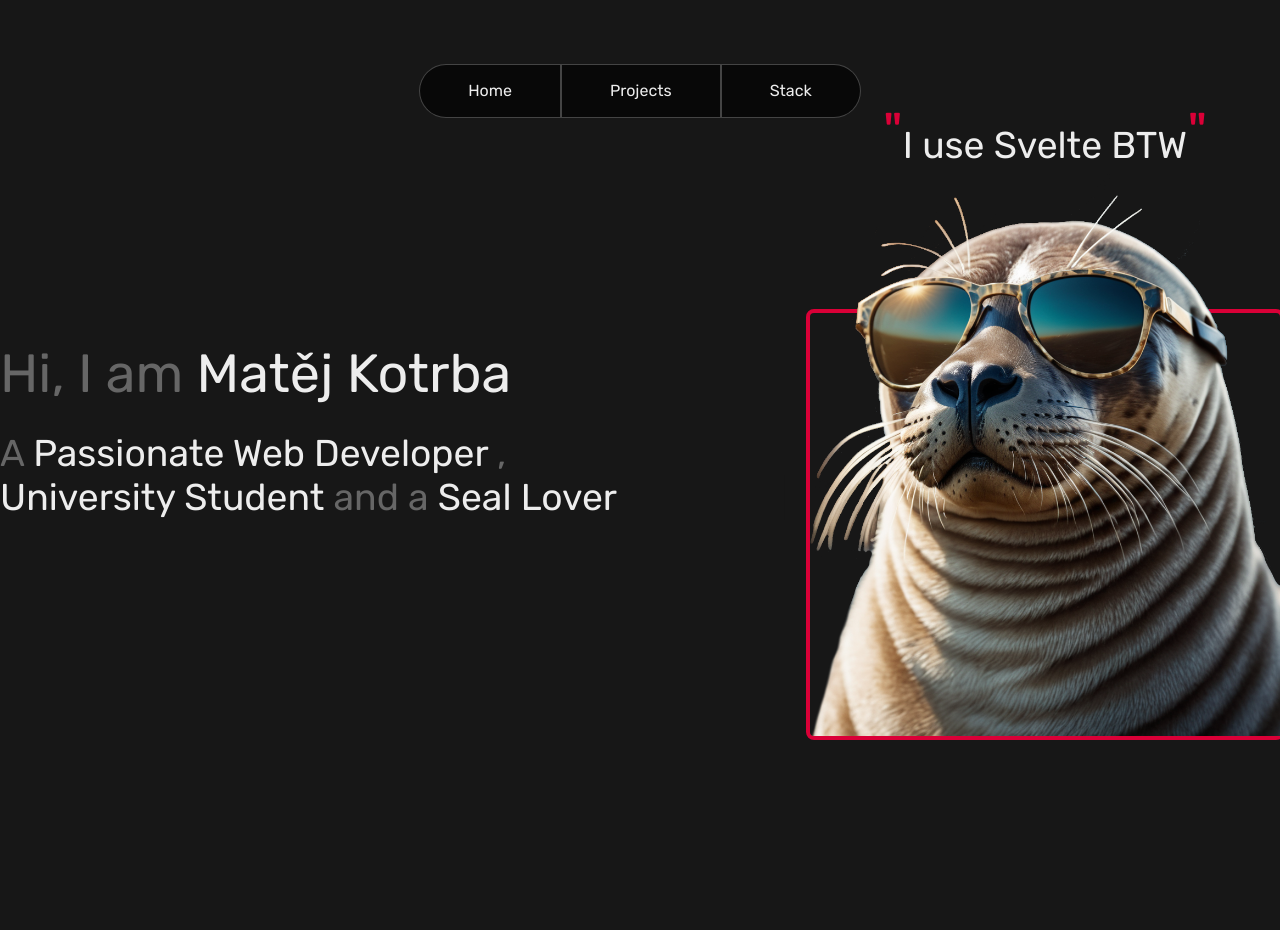
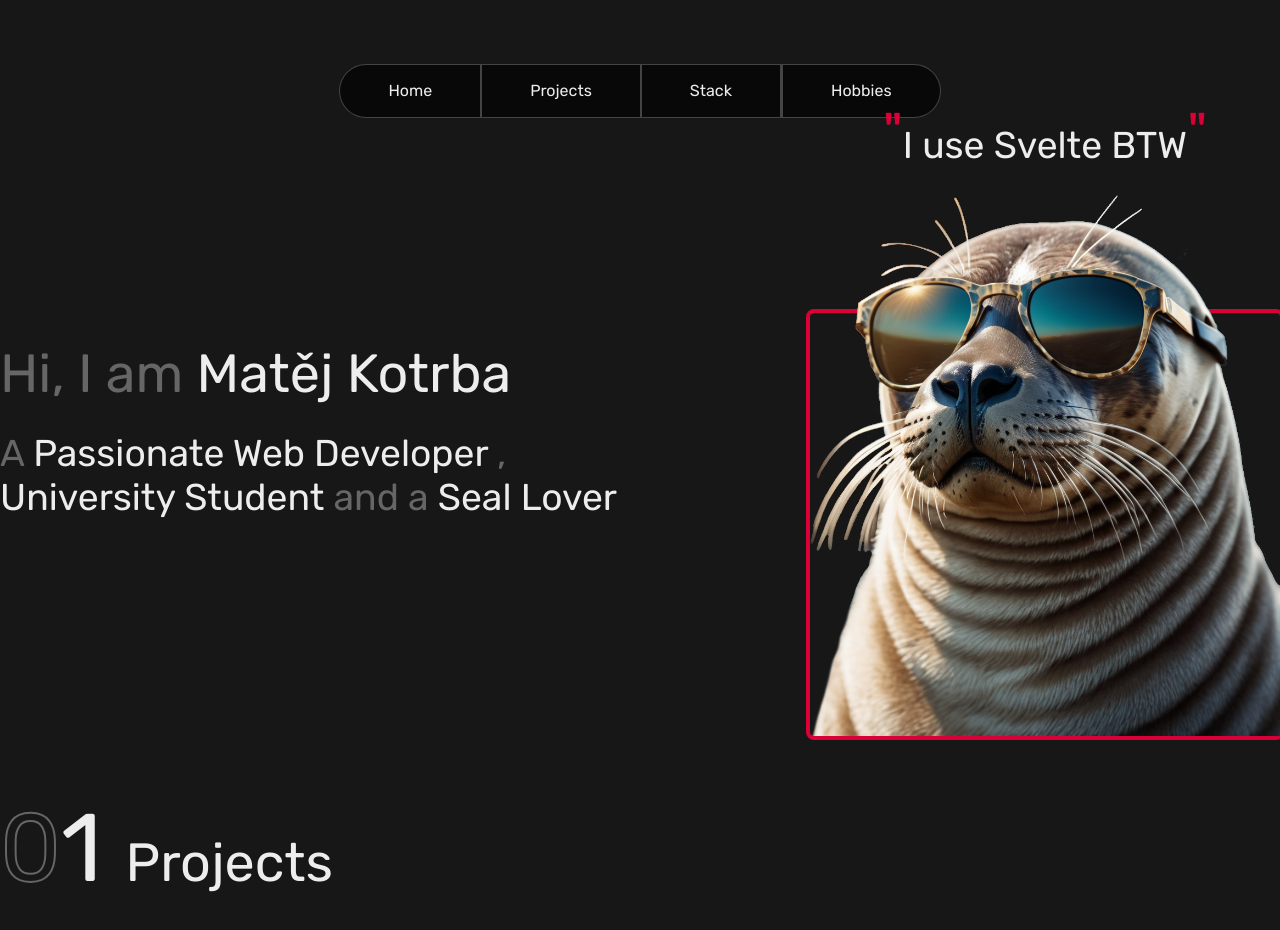
Before and after one commit to matej-kotrba/showcase-portfolio-website, an Astro site: page / in a window 1280 px wide. Before the commit the page ends 800 px from the top, so only its background shows below. Built offline with nearby package versions, Linux system fonts and the light colour scheme; Astro itself is replaced by a stand-in of ours.

```diff
--- a/src/components/svelte/landing/nav.svelte
+++ b/src/components/svelte/landing/nav.svelte
@@ -36,10 +36,18 @@
     </li>
     <li class="line"></li>
     <li
-      class="bg-landing-bg rounded-r-full border border-secondary border-l-0 hover:border-primary duration-100"
+      class="bg-landing-bg border border-secondary border-l-0 hover:border-primary duration-100"
     >
       <a href="#stack" class="px-12 h-full grid items-center">
         <span class="relative">Stack</span>
+      </a>
+    </li>
+    <li class="line"></li>
+    <li
+      class="bg-landing-bg rounded-r-full border border-secondary border-l-0 hover:border-primary duration-100"
+    >
+      <a href="#hobbies" class="px-12 h-full grid items-center">
+        <span class="relative">Hobbies</span>
       </a>
     </li>
   </ul>
--- /dev/null
+++ b/src/components/svelte/listing/heading.svelte
@@ -0,0 +1,25 @@
+<script lang="ts">
+  export let number: number;
+  export let title: string;
+</script>
+
+<p class="text-8xl">
+  <span class="inline-flex">
+    {#if number.toString().length === 1}
+      <span class="stroked">0</span>
+      <span class="">{number}</span>
+    {:else}
+      <span>{number}</span>
+    {/if}
+  </span>
+  <span class="text-h1">
+    {title}
+  </span>
+</p>
+
+<style>
+  .stroked {
+    -webkit-text-stroke: 2px var(--text-darker);
+    color: transparent;
+  }
+</style>
--- a/src/layouts/Layout.astro
+++ b/src/layouts/Layout.astro
@@ -38,6 +38,11 @@
 		--codeblock-value: #F4AE6D;
 		--codeblock-rest: #D6D6D6;
 
+		/* Projects - Effio */
+		--effio-primary: #0092ca;
+		--effio-secondary: #393e46;
+		--effio-background: #111111;
+
 		/* TYPOGRAPHY */
 		--h1: 53.8px;
 		--h2: 44.8px;
--- a/src/pages/index.astro
+++ b/src/pages/index.astro
@@ -6,6 +6,7 @@
 import Text from '@/components/svelte/landing/text.svelte';
 import CornerPortrait from "@/components/svelte/landing/corner-portrait.svelte";
 import Navbar from "@/components/svelte/landing/nav.svelte";
+import Heading from '@/components/svelte/listing/heading.svelte';
 ---
 
 <Layout title="Homepage">
@@ -20,6 +21,8 @@
 			</div>
 		</div>
 	</div>
+	<Heading number={1} title="Projects" client:load />
+	<div class="mt-[400px]"></div>
 		<!-- <LandingTitle client:load /> -->
 	 <!-- <BgLines client:load /> -->
 		<!-- <LandingIntro client:load /> -->
```
